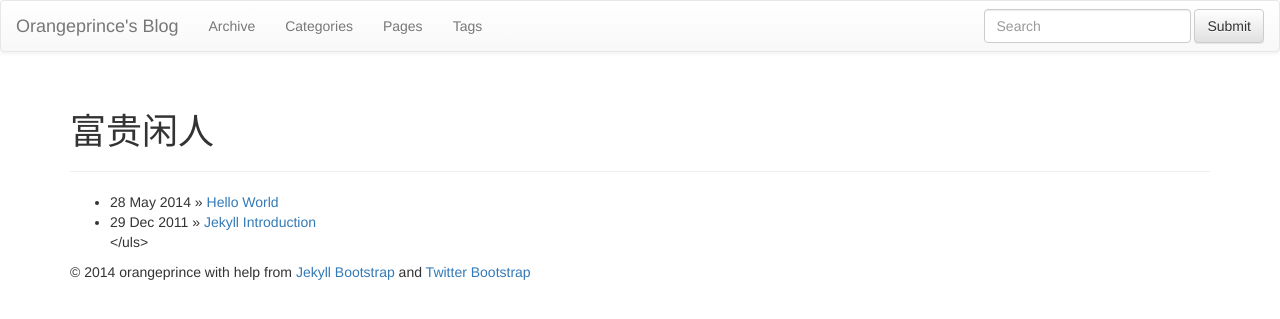
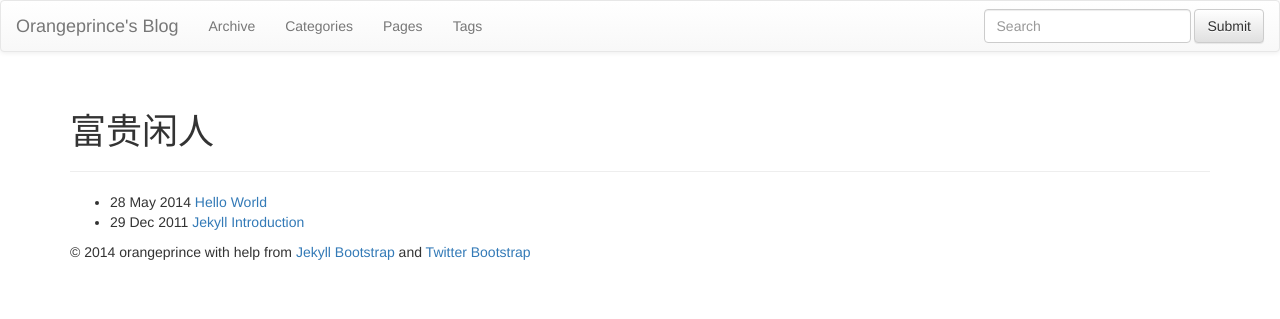
Before and after one commit to orangeprince/orangeprince.github.io, a Jekyll site: the page built from index.md, in a window 1280 px wide. Shown: the top 319 px of the page. Built offline with Jekyll 4.4.1, drawn with Linux system fonts in a browser that asks for light colours; nearby versions of some CDN libraries; library files that are not in the unit come from our copies; comment, search, counter and statistics services are not loaded.

Commit message:
modified:   index.md

```diff
--- a/index.md
+++ b/index.md
@@ -6,6 +6,6 @@ title: 富贵闲人
 
 <ul class="posts">
 {% for post in site.posts %}
-  <li><span>{{ post.date | date_to_string }}</span> &raquo; <a href="{{ post.url }}">{{ post.title }}</a></li>
+  <li><span>{{ post.date | date_to_string }}</span>  <a href="{{ post.url }}">{{ post.title }}</a></li>
 {% endfor %}
-</uls>
+</ul>
```
